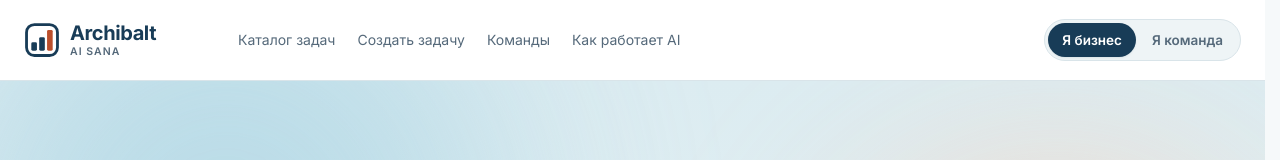
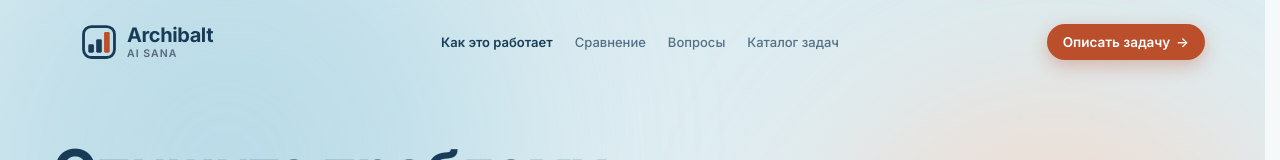
Before and after one commit to BAITC-Hacks/hack-fee6d244-archibalt, a React (Vite) app in the folder web/: page / in a window 1280 px wide. Shown: the top 160 px of the page. Built offline with nearby package versions, Linux system fonts and the light colour scheme; no server answers.

Commit message:
Навбар: плавающая стеклянная капсула

```diff
--- a/web/src/components/Layout.tsx
+++ b/web/src/components/Layout.tsx
@@ -1,31 +1,66 @@
-import { useEffect, type ReactNode } from 'react'
+import { useEffect, useState, type ReactNode } from 'react'
 import { Link, NavLink, useLocation, useNavigate } from 'react-router-dom'
 import type { Mode } from '../fields'
 import { maskContact, useSession } from '../session'
 import { Logo, Segmented, useToast } from '../ui'
 import { SessionMenu } from './SessionMenu'
 
-export function ScrollToTop() { const { pathname } = useLocation(); useEffect(() => { window.scrollTo(0, 0) }, [pathname]); return null }
+export function ScrollToTop() { const { pathname, hash } = useLocation(); useEffect(() => { if (!hash) window.scrollTo(0, 0) }, [pathname, hash]); return null }
 
 const modes: { value: Mode; label: string }[] = [{ value: 'business', label: 'Я бизнес' }, { value: 'team', label: 'Я команда' }]
+const ANCHORS = [{ id: 'how', label: 'Как это работает' }, { id: 'compare', label: 'Сравнение' }, { id: 'faq', label: 'Вопросы' }]
+
+/** Шапка прозрачна над hero лендинга и становится стеклянной при прокрутке; на внутренних страницах стеклянная сразу. */
+function useGlass(landing: boolean) {
+  const [scrolled, setScrolled] = useState(false)
+  useEffect(() => {
+    let frame = 0
+    const check = () => { frame = 0; setScrolled(window.scrollY > 8) }
+    const schedule = () => { if (!frame) frame = requestAnimationFrame(check) }
+    check(); window.addEventListener('scroll', schedule, { passive: true })
+    return () => { window.removeEventListener('scroll', schedule); cancelAnimationFrame(frame) }
+  }, [])
+  return !landing || scrolled
+}
+
+/** Какой якорь лендинга сейчас на экране. */
+function useActiveAnchor(enabled: boolean) {
+  const [active, setActive] = useState('')
+  useEffect(() => {
+    if (!enabled || typeof IntersectionObserver === 'undefined') { setActive(''); return }
+    const seen = new Map<string, boolean>()
+    const observer = new IntersectionObserver(entries => {
+      for (const entry of entries) seen.set(entry.target.id, entry.isIntersecting)
+      setActive(ANCHORS.find(item => seen.get(item.id))?.id ?? '')
+    }, { rootMargin: '-45% 0px -50% 0px' })
+    const timer = window.setTimeout(() => ANCHORS.forEach(item => { const node = document.getElementById(item.id); if (node) observer.observe(node) }), 100)
+    return () => { window.clearTimeout(timer); observer.disconnect() }
+  }, [enabled])
+  return active
+}
 
 export function Layout({ mode, setMode, children }: { mode: Mode; setMode: (mode: Mode) => void; children: ReactNode }) {
   const { team, business, checking, requestLogin, logout } = useSession()
-  const navigate = useNavigate(); const toast = useToast()
+  const navigate = useNavigate(); const toast = useToast(); const { pathname } = useLocation()
+  const landing = pathname === '/'
+  const glass = useGlass(landing)
+  const active = useActiveAnchor(landing)
+  const [menu, setMenu] = useState(false)
+  useEffect(() => { setMenu(false) }, [pathname])
   function changeMode(next: Mode) {
     setMode(next)
     if (next === 'team' && !team && !checking) requestLogin('team')
   }
+  const links = landing
+    ? <>{ANCHORS.map(item => <a key={item.id} href={`#${item.id}`} className={active === item.id ? 'is-active' : undefined} onClick={() => setMenu(false)}>{item.label}</a>)}<NavLink to="/catalog">Каталог задач</NavLink></>
+    : <><NavLink to="/catalog">Каталог задач</NavLink>{business && <NavLink to="/business">Мои задачи</NavLink>}<NavLink to="/teams">Команды</NavLink><NavLink to="/ai">Как работает AI</NavLink></>
   return <>
     <a className="skip-link" href="#main">Перейти к содержимому</a>
-    <header className="site-header"><div className="header-inner">
+    <header className={`topbar${landing ? ' is-landing' : ''}`}>
+      <div className={`capsule${glass || menu ? ' is-glass' : ''}`}>
         <Link className="brand" to="/" aria-label="Archibalt — на главную"><Logo /></Link>
-      <nav className="main-nav" aria-label="Основная навигация">
-        <NavLink to="/catalog">Каталог задач</NavLink><NavLink to="/task/new">Создать задачу</NavLink>
-        {business && <NavLink to="/business">Мои задачи</NavLink>}
-        <NavLink to="/teams">Команды</NavLink><NavLink to="/ai">Как работает AI</NavLink>
-      </nav>
-      <div className="header-role">
+        <nav className="capsule-nav" aria-label="Основная навигация">{links}</nav>
+        <div className="capsule-right">
           {business && <SessionMenu kind="business" title="Вы вошли как заявитель" label={maskContact(business.contact)} items={[
             { label: 'Мои задачи', onSelect: () => navigate('/business') },
             { label: 'Выйти', onSelect: () => void logout('business').then(() => toast.show('Вы вышли из режима заявителя')) },
@@ -33,10 +68,17 @@ export function Layout({ mode, setMode, children }: { mode: Mode; setMode: (mode
           {team && <SessionMenu kind="team" title="Вы вошли как команда" label={team.team.name} items={[
             { label: 'Выйти', onSelect: () => void logout('team').then(() => toast.show('Вы вышли из команды')) },
           ]} />}
+          <div className="capsule-mode"><Segmented label="Режим просмотра" value={mode} options={modes} onChange={changeMode} /></div>
+          <Link className="cta-pill" to="/task/new" onClick={() => setMode('business')}>Описать задачу <span aria-hidden="true">→</span></Link>
+          <button type="button" className="capsule-burger" aria-expanded={menu} aria-controls="capsule-panel" aria-label={menu ? 'Закрыть меню' : 'Открыть меню'} onClick={() => setMenu(value => !value)}><span /><span /></button>
+        </div>
+      </div>
+      <div id="capsule-panel" className={`capsule-panel${menu ? ' is-open' : ''}`} hidden={!menu}>
+        <nav aria-label="Меню">{links}</nav>
         <Segmented label="Режим просмотра" value={mode} options={modes} onChange={changeMode} />
       </div>
-    </div></header>
-    <main id="main">{children}</main>
+    </header>
+    <main id="main" className={landing ? 'main-landing' : 'main-page'}>{children}</main>
     <footer className="site-footer"><div className="container"><span>Archibalt · AI Sana</span><span>Бизнес описывает задачу. Команда выбирает сама.</span></div></footer>
   </>
 }
--- a/web/src/components/ScrollStory.tsx
+++ b/web/src/components/ScrollStory.tsx
@@ -63,7 +63,7 @@ export function ScrollStory({ example, catalog }: { example: Example; catalog: T
   const level = levelOf(score)
 
   return <>
-  <div className="container story-intro"><p className="eyebrow">Как это работает</p><h2>Одна задача: от черновика до первого места</h2></div>
+  <div className="container story-intro" id="how"><p className="eyebrow">Как это работает</p><h2>Одна задача: от черновика до первого места</h2></div>
   <section className="story" ref={section} aria-label="Как это работает: история одной задачи">
     <div className="container story-grid">
       <div className="story-steps">
--- a/web/src/pages/Landing.tsx
+++ b/web/src/pages/Landing.tsx
@@ -101,7 +101,7 @@ export function Landing({ setMode }: { setMode: (mode: Mode) => void }) {
       </div>
     </Reveal>
 
-    <Reveal className="container landing-section">
+    <Reveal className="container landing-section" id="compare">
       <p className="eyebrow">Сравнение</p>
       <h2>Чем это отличается от привычных способов</h2>
       <div className="compare-wrap"><table className="compare">
@@ -110,7 +110,7 @@ export function Landing({ setMode }: { setMode: (mode: Mode) => void }) {
       </table></div>
     </Reveal>
 
-    <Reveal className="container landing-section landing-faq">
+    <Reveal className="container landing-section landing-faq" id="faq">
       <p className="eyebrow">Вопросы</p>
       <h2>Коротко о главном</h2>
       <div className="faq">{FAQ.map(item => <details key={item.q}><summary>{item.q}</summary><p>{item.a}</p></details>)}</div>
--- a/web/src/styles.css
+++ b/web/src/styles.css
@@ -463,3 +463,38 @@ button.rating-next:hover{background:#e2eef2}
   .reveal>*{opacity:1;transform:none;transition:none}
   .story-layer,.story-card,.story-step,.bubble-pair,.answer-chip,.mini-catalog li{transition:none}
 }
+
+/* Навбар: плавающая стеклянная капсула */
+html{scrollbar-gutter:stable}
+[id]{scroll-margin-top:96px}
+.site-header{display:none}
+.topbar{position:fixed;z-index:40;top:0;left:0;right:0;padding:12px 16px 0;pointer-events:none}
+.capsule{pointer-events:auto;position:relative;display:flex;align-items:center;gap:16px;max-width:72rem;height:60px;margin:0 auto;padding:0 10px 0 16px;border:1px solid transparent;border-radius:16px;background:transparent;box-shadow:none;transition:background-color .5s ease-out,border-color .5s ease-out,box-shadow .5s ease-out,-webkit-backdrop-filter .5s ease-out,backdrop-filter .5s ease-out}
+.capsule.is-glass{background:rgba(255,255,255,.7);-webkit-backdrop-filter:blur(16px) saturate(140%);backdrop-filter:blur(16px) saturate(140%);border-color:rgba(24,60,87,.1);box-shadow:0 8px 30px rgba(24,60,87,.08)}
+.capsule .brand{min-width:0}
+.capsule-nav{position:absolute;left:50%;transform:translateX(-50%);display:flex;align-items:center;gap:22px}
+.capsule-nav a,.capsule-panel nav a{font-size:13px;font-weight:500;text-decoration:none;color:rgba(24,60,87,.7);white-space:nowrap;transition:color .15s ease}
+.capsule-nav a:hover,.capsule-nav a.is-active,.capsule-nav a[aria-current=page]{color:var(--ink)}
+.capsule-nav a.is-active,.capsule-nav a[aria-current=page]{font-weight:600}
+.capsule-right{display:flex;align-items:center;gap:8px;margin-left:auto}
+.capsule-mode .ui-segmented{transform:scale(.92);transform-origin:right center}
+.cta-pill{display:inline-flex;align-items:center;gap:6px;height:36px;padding:0 16px;border-radius:999px;background:var(--accent-dark);color:#fff;font-size:13.5px;font-weight:600;text-decoration:none;white-space:nowrap;box-shadow:0 6px 18px rgba(187,79,44,.32);transition:background-color .15s ease,transform .1s ease,box-shadow .15s ease}
+.cta-pill:hover{background:var(--accent-darker);box-shadow:0 8px 22px rgba(187,79,44,.38)}
+.cta-pill:active{transform:scale(.95)}
+.capsule-burger{display:none;place-items:center;align-content:center;gap:5px;width:40px;height:40px;border:0;border-radius:12px;background:transparent;cursor:pointer}
+.capsule-burger span{display:block;width:18px;height:2px;border-radius:1px;background:var(--ink);transition:transform .2s ease}
+.capsule-burger[aria-expanded=true] span:first-child{transform:translateY(3.5px) rotate(45deg)}
+.capsule-burger[aria-expanded=true] span:last-child{transform:translateY(-3.5px) rotate(-45deg)}
+.capsule-panel{pointer-events:auto;display:grid;gap:14px;max-width:72rem;margin:8px auto 0;padding:16px;border-radius:16px;background:rgba(255,255,255,.92);-webkit-backdrop-filter:blur(16px);backdrop-filter:blur(16px);border:1px solid rgba(24,60,87,.1);box-shadow:0 12px 40px rgba(24,60,87,.14);animation:panel-in .2s ease-out both}
+.capsule-panel[hidden]{display:none}
+.capsule-panel nav{display:grid;gap:2px}
+.capsule-panel nav a{padding:10px 8px;font-size:15px;border-radius:10px}
+.capsule-panel nav a:hover{background:var(--sunken);color:var(--ink)}
+@keyframes panel-in{from{opacity:0;transform:translateY(-8px)}to{opacity:1;transform:none}}
+.main-page{padding-top:84px}
+.landing-hero-grid{padding-top:140px}
+@media(max-width:1320px){.capsule-mode{display:none}}
+@media(max-width:760px){.landing-hero-grid{padding-top:100px}}
+@media(max-width:1023px){.capsule-nav{display:none}.capsule-burger{display:grid}.capsule-mode{display:none}}
+@media(max-width:520px){.cta-pill{padding:0 12px;font-size:12.5px}.cta-pill span{display:none}.capsule{gap:8px;padding:0 6px 0 10px}}
+@media(prefers-reduced-motion:reduce){.capsule,.capsule-panel{transition:none;animation:none}}
```
Lines whose indentation alone changed are shown as unchanged.
